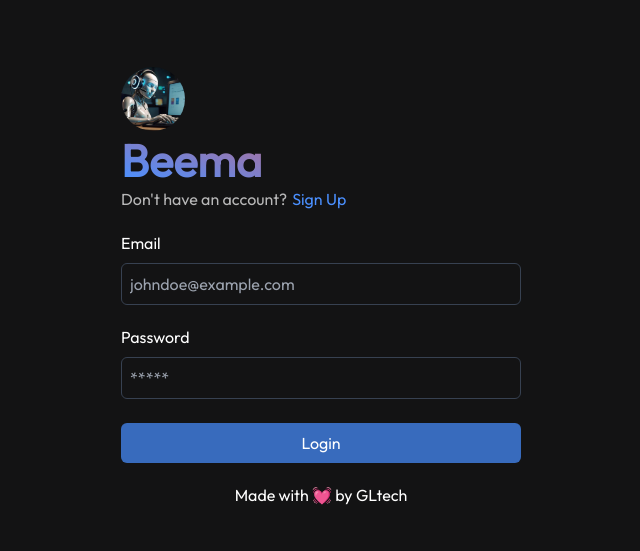
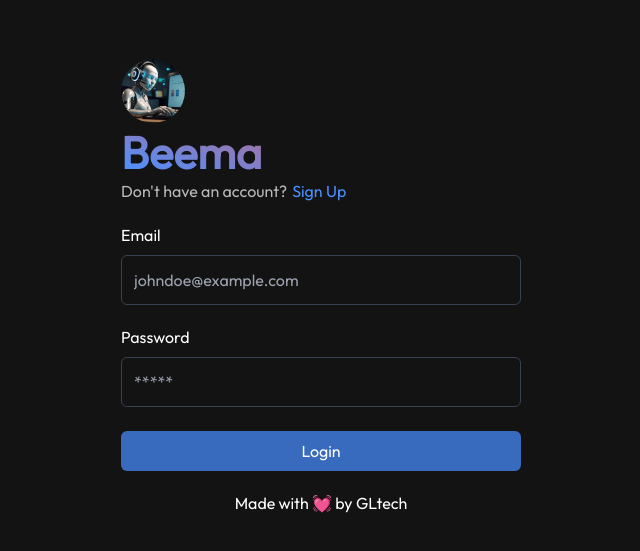
Before and after one commit to johnedokpolor/Beema, a React (Vite) app: page /auth in a window 1280 px wide. Shown: the part 113-664 px from the top of the page, without its empty margins (319-959 px from the left). Built offline with nearby package versions, Linux system fonts and the light colour scheme.

Commit message:
Update style.css

```diff
--- a/src/style.css
+++ b/src/style.css
@@ -59,7 +59,7 @@
     @apply mb-2 mt-5 block;
   }
   input {
-    @apply w-full rounded-md border border-gray-700 bg-transparent p-2 outline-0;
+    @apply w-full rounded-md border border-gray-700 bg-transparent p-4 md:p-3 outline-0;
   }
   .n button {
     @apply mt-2 rounded-md bg-black px-5 py-2 text-white duration-300 hover:text-[1.1rem] md:cursor-pointer;
```
